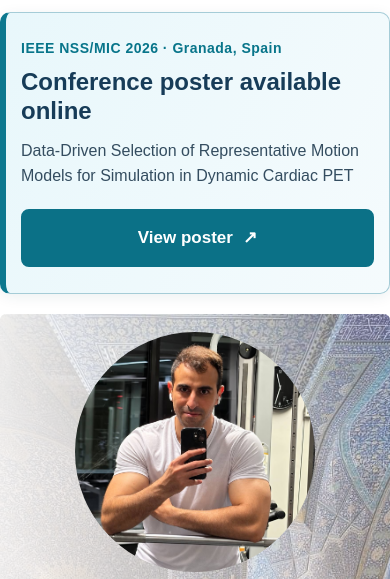
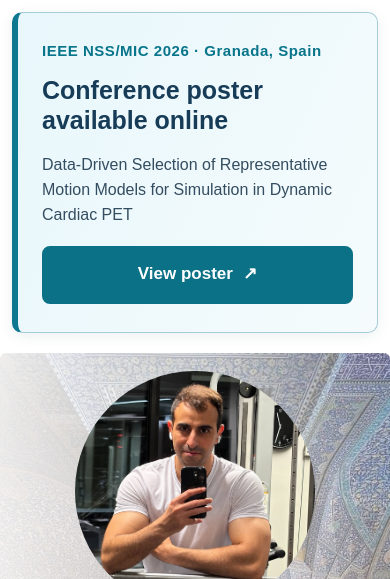
Before and after one commit to NaderNemati/NaderNemati.github.io, a plain HTML site: page index.html in a window 390 px wide. Shown: the top 579 px of the page. Drawn offline with Linux system fonts and the light colour scheme.

Commit message:
Implement styles for conference access banner
Added scoped inline styles for conference banner sizing.

```diff
--- a/index.html
+++ b/index.html
@@ -50,6 +50,69 @@
 
     <!-- Styles for the conference poster link shown at the top of the home page. -->
     <link rel="stylesheet" href="poster-banner.css">
+
+
+    <!-- Conference banner sizing: scoped inline so browser CSS cache cannot hide the change. -->
+    <style id="conference-poster-size-fix">
+        /* Override the generic .container's 970px desktop width ONLY for the conference box. */
+        section.poster-access-banner.container {
+            box-sizing: border-box;
+            width: calc(100% - 44px);
+            max-width: 1240px;
+            min-height: 310px;
+            margin: 24px auto 30px;
+            padding: 46px 52px;
+            gap: 38px;
+        }
+        section.poster-access-banner .poster-access-copy {
+            flex: 1 1 auto;
+            max-width: 790px;
+            min-width: 0;
+        }
+        section.poster-access-banner .poster-access-eyebrow {
+            font-size: 18px;
+            line-height: 1.35;
+            margin-bottom: 15px;
+        }
+        section.poster-access-banner h2.poster-access-heading {
+            max-width: none;
+            font-size: 36px;
+            line-height: 1.18;
+            margin-bottom: 18px;
+        }
+        section.poster-access-banner .poster-access-summary {
+            font-size: 19px;
+            line-height: 1.55;
+        }
+        section.poster-access-banner a.poster-access-button {
+            min-height: 72px;
+            padding: 18px 30px;
+            font-size: 21px;
+        }
+        @media (max-width: 900px) {
+            section.poster-access-banner.container {
+                min-height: 0;
+                padding: 30px 28px;
+                gap: 18px;
+            }
+            section.poster-access-banner h2.poster-access-heading { font-size: 28px; }
+            section.poster-access-banner .poster-access-summary { font-size: 16px; }
+            section.poster-access-banner .poster-access-eyebrow { font-size: 15px; }
+            section.poster-access-banner a.poster-access-button { min-height: 58px; font-size: 17px; padding: 13px 20px; }
+        }
+        @media (max-width: 620px) {
+            section.poster-access-banner.container {
+                width: calc(100% - 24px);
+                max-width: none;
+                flex-direction: column;
+                align-items: stretch;
+                padding: 28px 24px;
+                margin: 12px auto 20px;
+            }
+            section.poster-access-banner h2.poster-access-heading { font-size: 25px; }
+            section.poster-access-banner a.poster-access-button { width: 100%; }
+        }
+    </style>
 
 </head>
 
```
